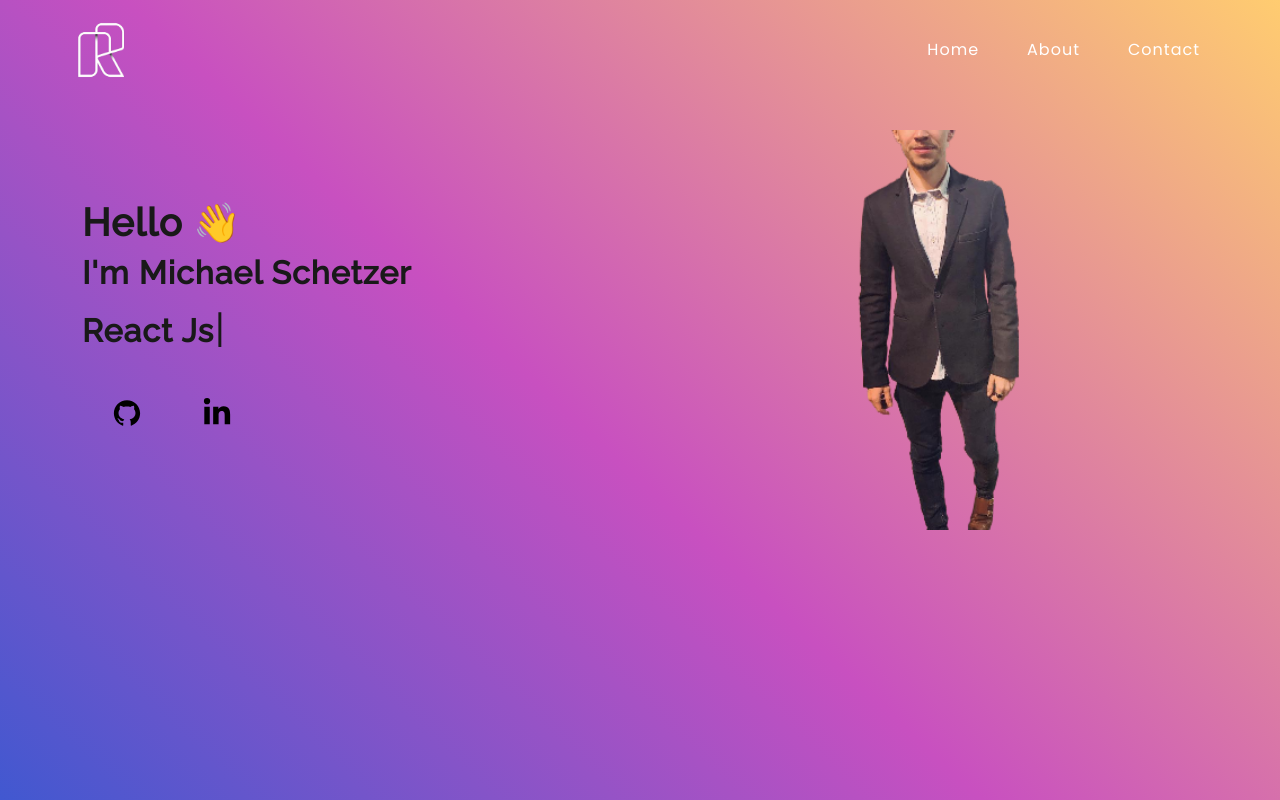
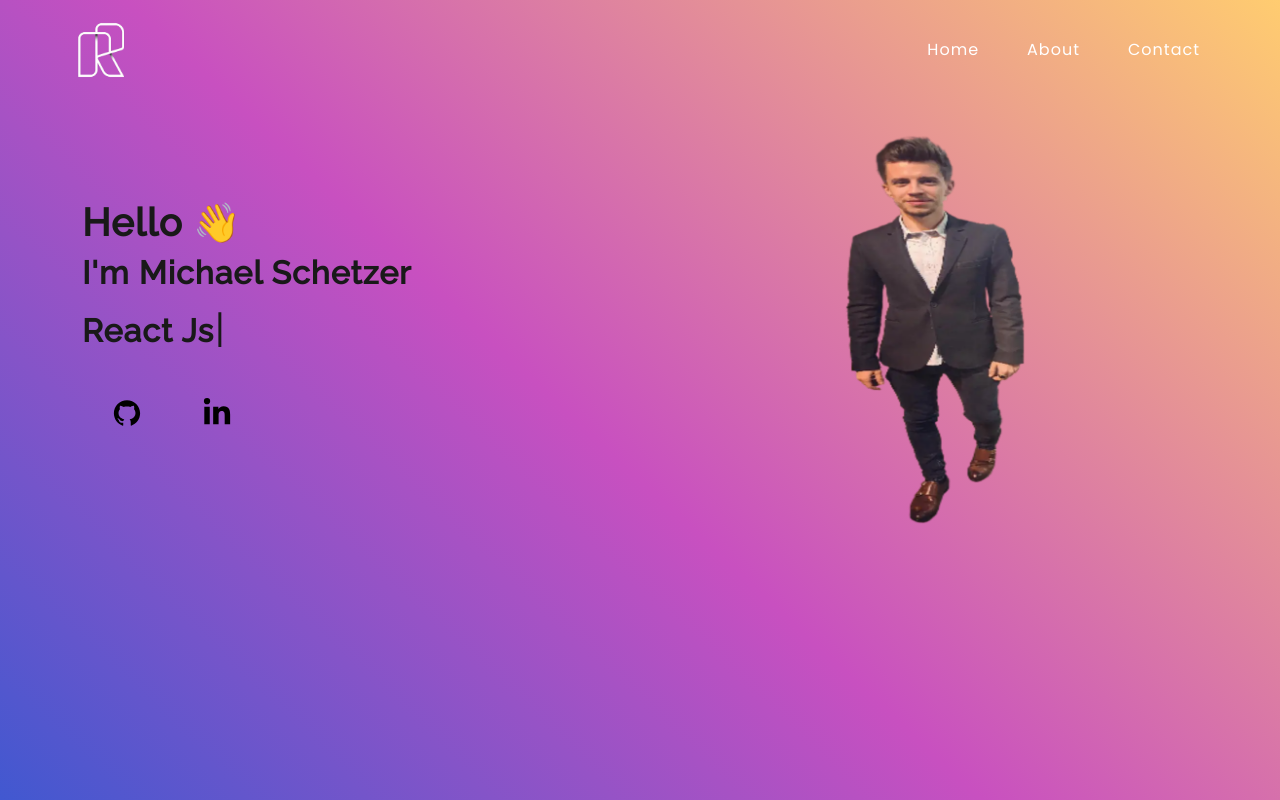
Before and after one commit to MichaelSchetzer/Netf, a React (Create React App) app: page / in a window 1280 px wide. Built offline with nearby package versions, Linux system fonts and the light colour scheme.

Commit message:
you can type any message you want here17

```diff
--- a/src/pages/style.css
+++ b/src/pages/style.css
@@ -211,7 +211,7 @@
   margin-top: 50px;
   max-width: 550px;
   height: 400px;
-  background-image: url(../Assets/DizNew2.webp);
+  background-image: url(../Assets/DizNew4.webp);
   background-size: cover;
   background-position: center;
 }
```
Also changed, not shown: src/Assets/DizNew4.webp (added).
